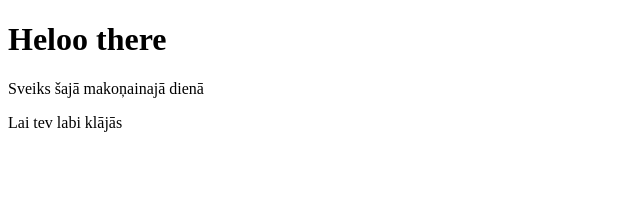
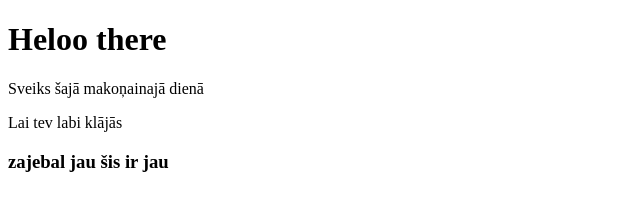
Before and after one commit to Sabuciss/git, a plain HTML site: page index.html in a window 1280 px wide. Shown: the whole page, without its empty margins (0-640 px from the left). Drawn offline with Linux system fonts and the light colour scheme.

Commit message:
parinieks

```diff
--- a/index.html
+++ b/index.html
@@ -9,6 +9,7 @@
     <h1>Heloo there</h1>
     <p>Sveiks šajā makoņainajā dienā</p>
     <p>Lai tev labi klājās</p>
+    <h3>zajebal jau šis ir jau </h3>
 
 </body>
 </html>
```
